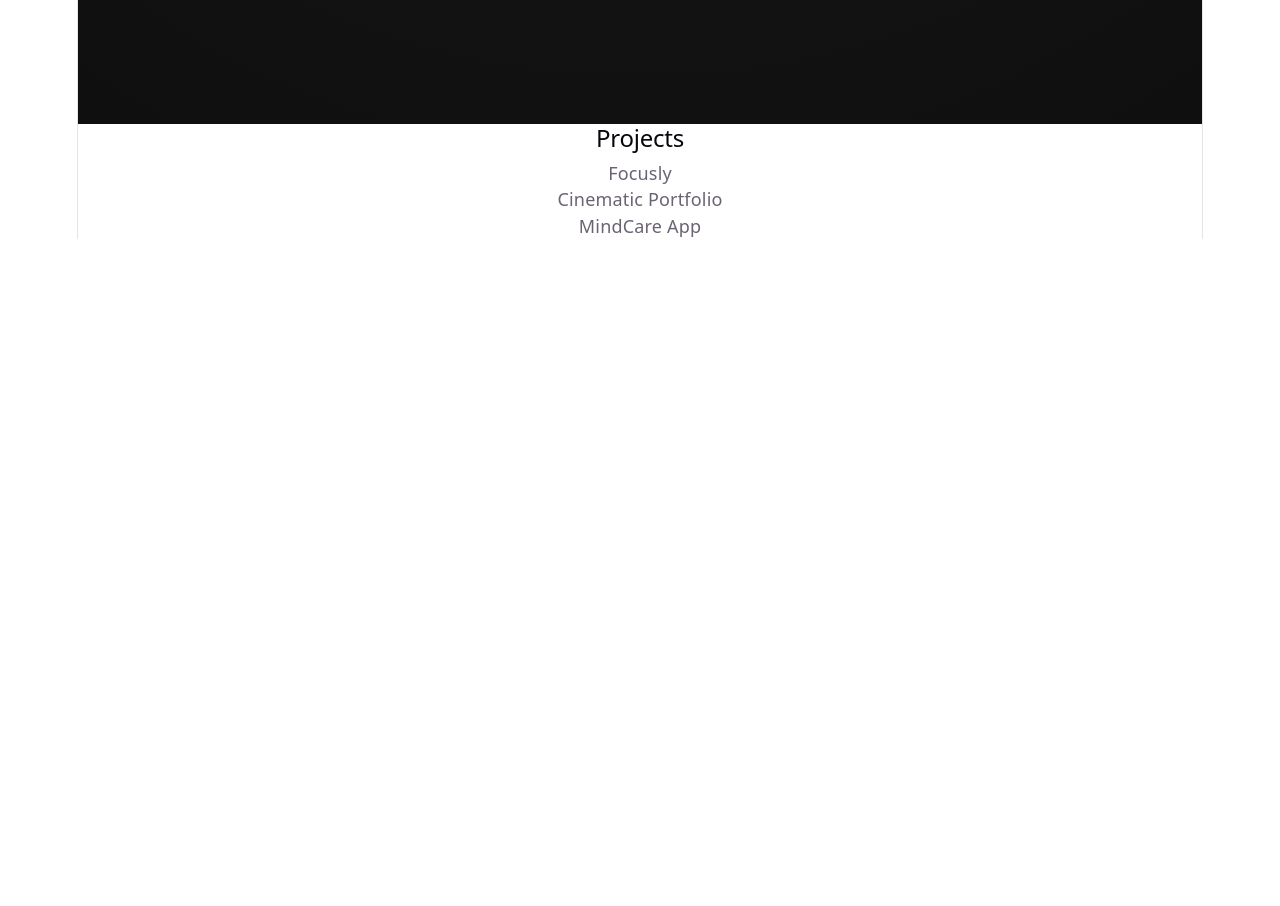
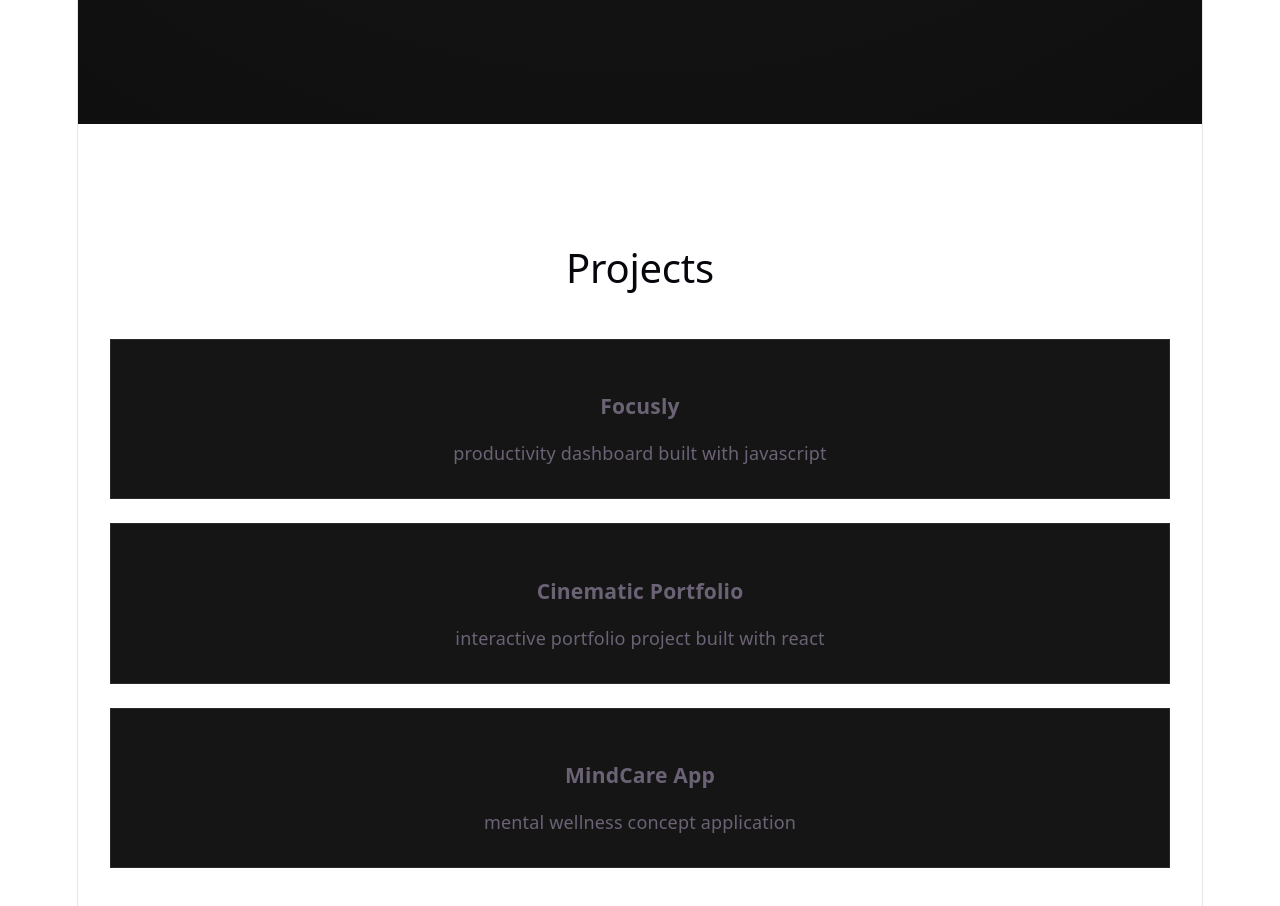
Before and after one commit to ezginy/cinematic-portfolio, a React (Vite) app: page / in a window 1280 px wide. Shown: the part 740-1646 px from the top of the page. Before the commit the page ends 979 px from the top, so only its background shows below. Built offline with nearby package versions, Linux system fonts and the light colour scheme.

Commit message:
improve projects section structure
- converted project list into object array
- added project card layout
- styled projects section

```diff
--- /dev/null
+++ b/src/components/Projects.css
@@ -0,0 +1,16 @@
+.projects {
+    padding: 120px 32px;
+}
+
+.projects-title {
+    font-size: 40px;
+    margin-bottom: 48px;
+    text-align: center;
+}
+
+.project-card {
+    border: 1px solid #2a2a2a;
+    padding: 32px;
+    margin-bottom: 24px;
+    background: #151515;
+}
--- a/src/components/Projects.jsx
+++ b/src/components/Projects.jsx
@@ -1,18 +1,37 @@
+import "./Projects.css"
+
 function Projects() {
 
     const projects = [
-        "Focusly",
-        "Cinematic Portfolio",
-        "MindCare App"
+        {
+            id: 1,
+            title: "Focusly",
+            description: "productivity dashboard built with javascript"
+        },
+        {
+            id: 2,
+            title: "Cinematic Portfolio",
+            description: "interactive portfolio project built with react"
+        },
+        {
+            id: 3,
+            title: "MindCare App",
+            description: "mental wellness concept application"
+        }
     ]
 
     return (
-        <section>
+        <section className="projects">
 
-            <h2>Projects</h2>
+            <h2 className="projects-title">Projects</h2>
 
             {projects.map((project) => (
-                <p>{project}</p>
+                <div className="project-card" key={project.id}>
+
+                    <h3>{project.title}</h3>
+                    <p>{project.description}</p>
+
+                </div>
             ))}
 
         </section>
```
